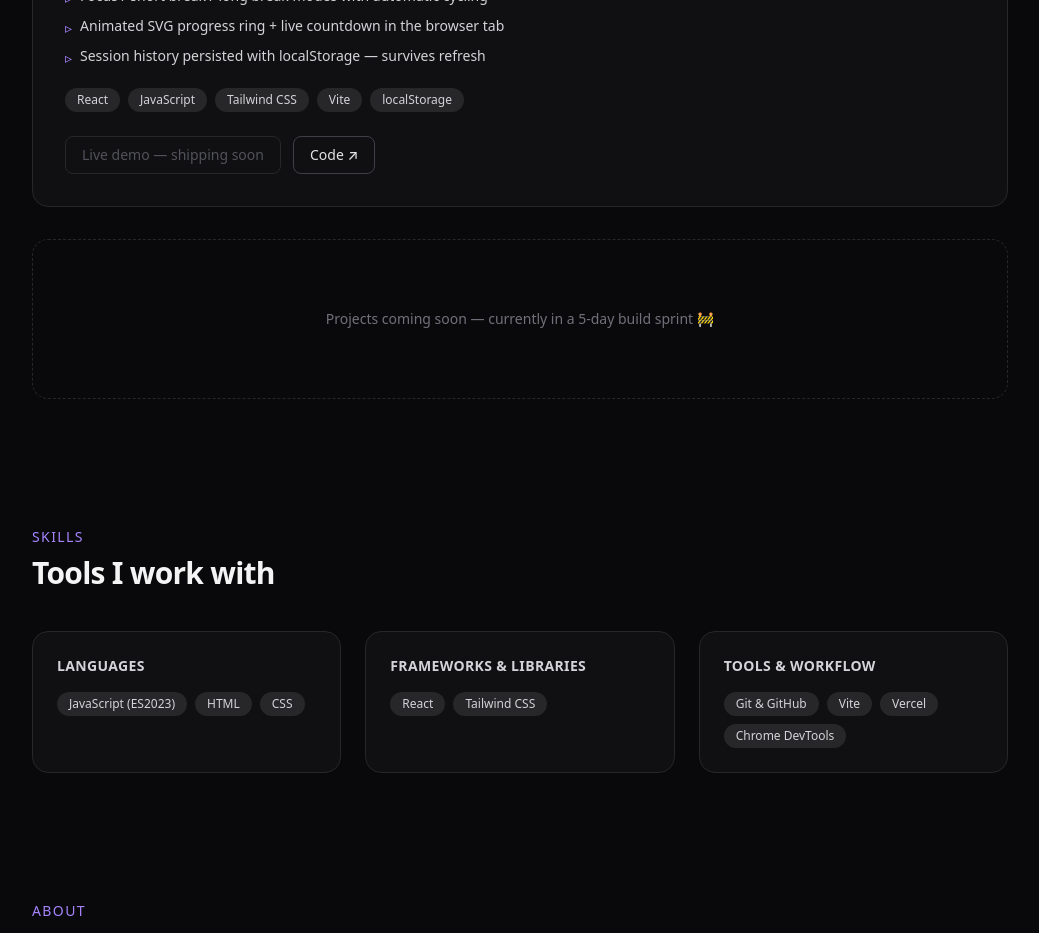
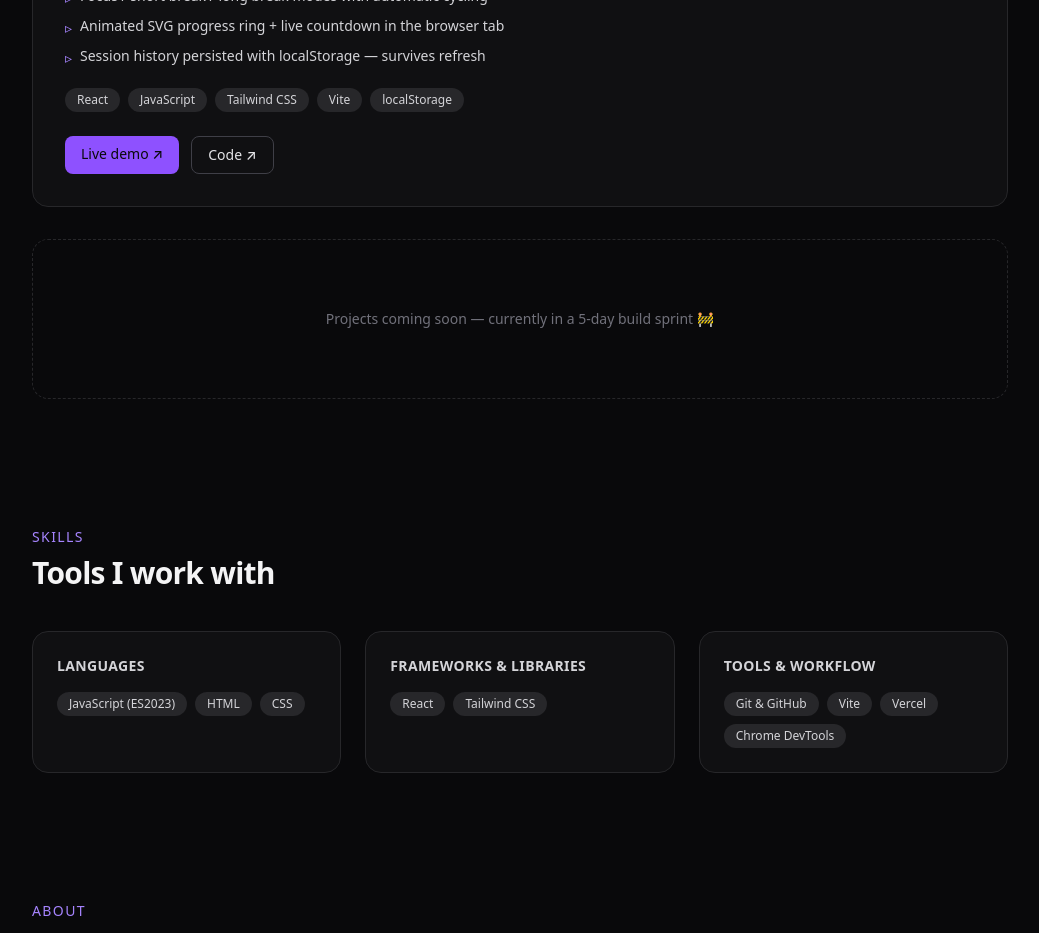
Before and after one commit to newaar93/Portfolio, a React (Vite) app: page / in a window 1280 px wide. Shown: the part 1340-2273 px from the top of the page, without its empty margins (120-1159 px from the left). Built offline with nearby package versions, Linux system fonts and the light colour scheme.

Commit message:
Wire FocusFlow live demo link

```diff
--- a/src/data/content.js
+++ b/src/data/content.js
@@ -29,7 +29,7 @@ export const projects = [
       'Animated SVG progress ring + live countdown in the browser tab',
       'Session history persisted with localStorage — survives refresh',
     ],
-    liveUrl: undefined, // set once deployed (Day 3)
+       liveUrl: 'https://focusflow-mocha-two.vercel.app',
     repoUrl: 'https://github.com/newaar93/focusflow',
   },
 ]
```
